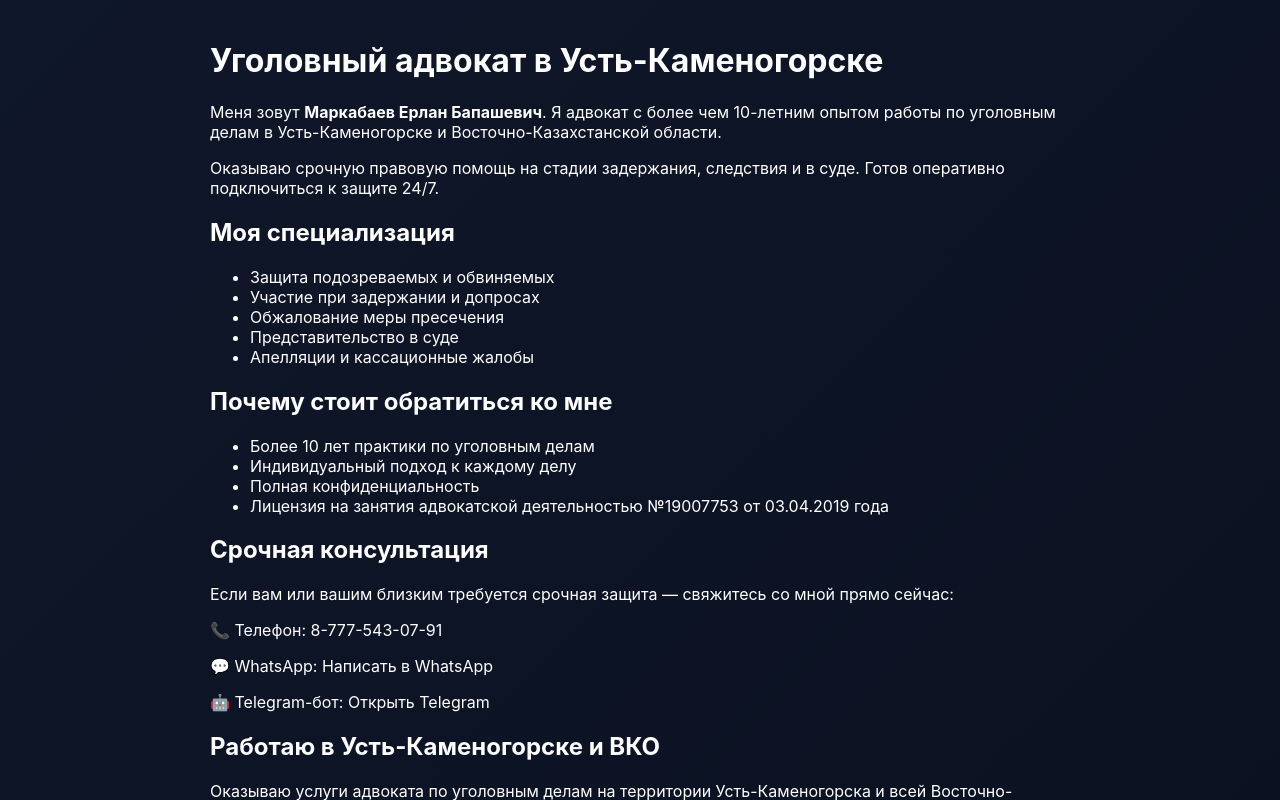
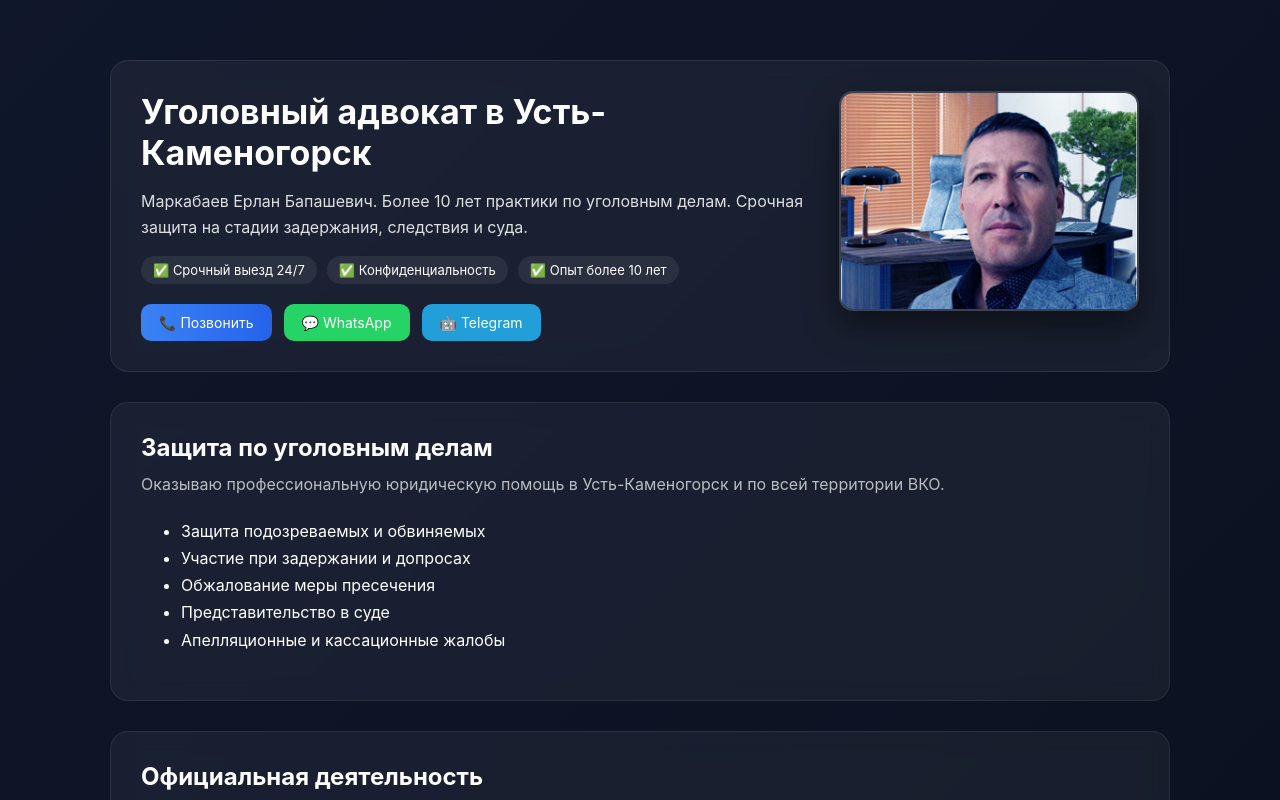
Before and after one commit to markabaever-debug/advokat_vko, a Next.js app: page /ugolovnyj-advokat-ust-kamenogorsk in a window 1280 px wide. Shown: the top 800 px of the page. Built offline with nearby package versions, Linux system fonts and the light colour scheme.

Commit message:
Update page.tsx

```diff
--- a/app/ugolovnyj-advokat-ust-kamenogorsk/page.tsx
+++ b/app/ugolovnyj-advokat-ust-kamenogorsk/page.tsx
@@ -3,87 +3,109 @@ import { Metadata } from "next";
 export const metadata: Metadata = {
   title: "Уголовный адвокат в Усть-Каменогорске – Маркабаев Ерлан Бапашевич",
   description:
-    "Адвокат по уголовным делам в Усть-Каменогорске (ВКО). Более 10 лет опыта. Срочная защита 24/7. Лицензия №19007753 от 03.04.2019. Звоните: 8-777-543-07-91.",
-  openGraph: {
-    title: "Уголовный адвокат в Усть-Каменогорске",
-    description:
-      "Профессиональная защита по уголовным делам. Более 10 лет практики. Срочный выезд.",
-    type: "website",
-  },
+    "Адвокат по уголовным делам в Усть-Каменогорске (ВКО). Более 10 лет опыта. Срочная защита 24/7. Лицензия №19007753.",
 };
 
 export default function UgolovnyAdvokatPage() {
+  const fullName = "Маркабаев Ерлан Бапашевич";
+  const city = "Усть-Каменогорск";
+  const region = "ВКО";
+
+  const phoneCall = "+77775430791";
+  const waNumber = "77775430791";
+  const waText = encodeURIComponent("Здравствуйте! Нужна срочная помощь по уголовному делу");
+  const waLink = `https://wa.me/${waNumber}?text=${waText}`;
+  const tgLink = "https://t.me/ai_advokat_kz_bot";
+
   return (
-    <main style={{ padding: "20px", maxWidth: "900px", margin: "0 auto" }}>
-      <h1>Уголовный адвокат в Усть-Каменогорске</h1>
+    <main className="container">
 
-      <p>
-        Меня зовут <strong>Маркабаев Ерлан Бапашевич</strong>. Я адвокат с более
-        чем 10-летним опытом работы по уголовным делам в Усть-Каменогорске и
-        Восточно-Казахстанской области.
-      </p>
+      {/* HERO */}
+      <section className="panel" style={{ marginTop: 20 }}>
+        <div style={{ display: "flex", gap: 30, flexWrap: "wrap", alignItems: "flex-start" }}>
 
-      <p>
-        Оказываю срочную правовую помощь на стадии задержания, следствия и в
-        суде. Готов оперативно подключиться к защите 24/7.
-      </p>
+          <div style={{ flex: 1, minWidth: 260 }}>
+            <h1 className="h1">
+              Уголовный адвокат в {city}
+            </h1>
 
-      <h2>Моя специализация</h2>
-      <ul>
-        <li>Защита подозреваемых и обвиняемых</li>
-        <li>Участие при задержании и допросах</li>
-        <li>Обжалование меры пресечения</li>
-        <li>Представительство в суде</li>
-        <li>Апелляции и кассационные жалобы</li>
-      </ul>
+            <p className="sub">
+              {fullName}. Более 10 лет практики по уголовным делам.
+              Срочная защита на стадии задержания, следствия и суда.
+            </p>
 
-      <h2>Почему стоит обратиться ко мне</h2>
-      <ul>
-        <li>Более 10 лет практики по уголовным делам</li>
-        <li>Индивидуальный подход к каждому делу</li>
-        <li>Полная конфиденциальность</li>
-        <li>
-          Лицензия на занятия адвокатской деятельностью №19007753 от
-          03.04.2019 года
-        </li>
-      </ul>
+            <div className="kpis">
+              <div className="kpi">✅ Срочный выезд 24/7</div>
+              <div className="kpi">✅ Конфиденциальность</div>
+              <div className="kpi">✅ Опыт более 10 лет</div>
+            </div>
 
-      <h2>Срочная консультация</h2>
-      <p>
-        Если вам или вашим близким требуется срочная защита — свяжитесь со
-        мной прямо сейчас:
-      </p>
+            <div className="ctaRow" style={{ marginTop: 20 }}>
+              <a className="btn btnPrimary" href={`tel:${phoneCall}`}>
+                📞 Позвонить
+              </a>
 
-      <p>
-        📞 Телефон:{" "}
-        <a href="tel:+77775430791">8-777-543-07-91</a>
-      </p>
+              <a className="btn btnWA" href={waLink} target="_blank" rel="noreferrer">
+                💬 WhatsApp
+              </a>
 
-      <p>
-        💬 WhatsApp:{" "}
-        <a href="https://wa.me/77775430791" target="_blank">
-          Написать в WhatsApp
-        </a>
-      </p>
+              <a className="btn btnTG" href={tgLink} target="_blank" rel="noreferrer">
+                🤖 Telegram
+              </a>
+            </div>
+          </div>
 
-      <p>
-        🤖 Telegram-бот:{" "}
-        <a href="https://t.me/ai_advokat_kz_bot" target="_blank">
-          Открыть Telegram
-        </a>
-      </p>
+          <div
+            style={{
+              width: 300,
+              height: 220,
+              borderRadius: 14,
+              overflow: "hidden",
+              border: "2px solid rgba(255,255,255,0.15)",
+              boxShadow: "0 15px 35px rgba(0,0,0,0.45)",
+              flexShrink: 0,
+            }}
+          >
+            <img
+              src="/me.jpg"
+              alt="Адвокат Маркабаев Ерлан Бапашевич"
+              style={{ width: "100%", height: "100%", objectFit: "cover" }}
+            />
+          </div>
+        </div>
+      </section>
 
-      <h2>Работаю в Усть-Каменогорске и ВКО</h2>
-      <p>
-        Оказываю услуги адвоката по уголовным делам на территории
-        Усть-Каменогорска и всей Восточно-Казахстанской области.
-      </p>
+      {/* SERVICES DESCRIPTION */}
+      <section className="panel" style={{ marginTop: 30 }}>
+        <h2 className="h2">Защита по уголовным делам</h2>
 
-      <hr />
+        <p className="muted" style={{ marginTop: 10 }}>
+          Оказываю профессиональную юридическую помощь в {city} и по всей территории {region}.
+        </p>
 
-      <p style={{ fontSize: "14px", color: "#666" }}>
-        Информация на сайте не является публичной офертой.
-      </p>
+        <ul style={{ marginTop: 20, lineHeight: 1.7 }}>
+          <li>Защита подозреваемых и обвиняемых</li>
+          <li>Участие при задержании и допросах</li>
+          <li>Обжалование меры пресечения</li>
+          <li>Представительство в суде</li>
+          <li>Апелляционные и кассационные жалобы</li>
+        </ul>
+      </section>
+
+      {/* LICENSE */}
+      <section className="panel" style={{ marginTop: 30 }}>
+        <h2 className="h2">Официальная деятельность</h2>
+
+        <p style={{ marginTop: 15 }}>
+          Лицензия на занятие адвокатской деятельностью №19007753
+          от 03.04.2019 года.
+        </p>
+      </section>
+
+      <footer style={{ marginTop: 40, opacity: 0.6, fontSize: 13 }}>
+        Информация на сайте носит справочный характер и не является публичной офертой.
+      </footer>
+
     </main>
   );
 }
```
